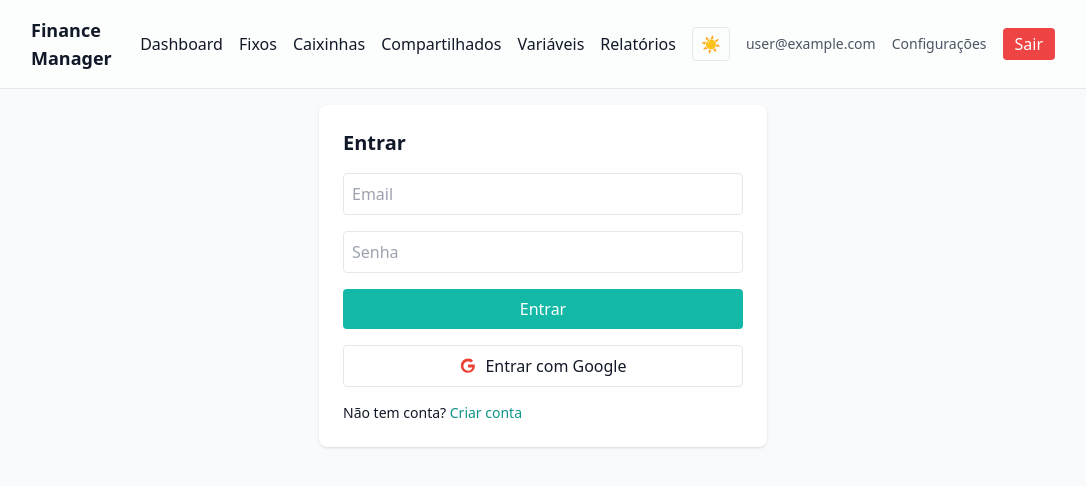
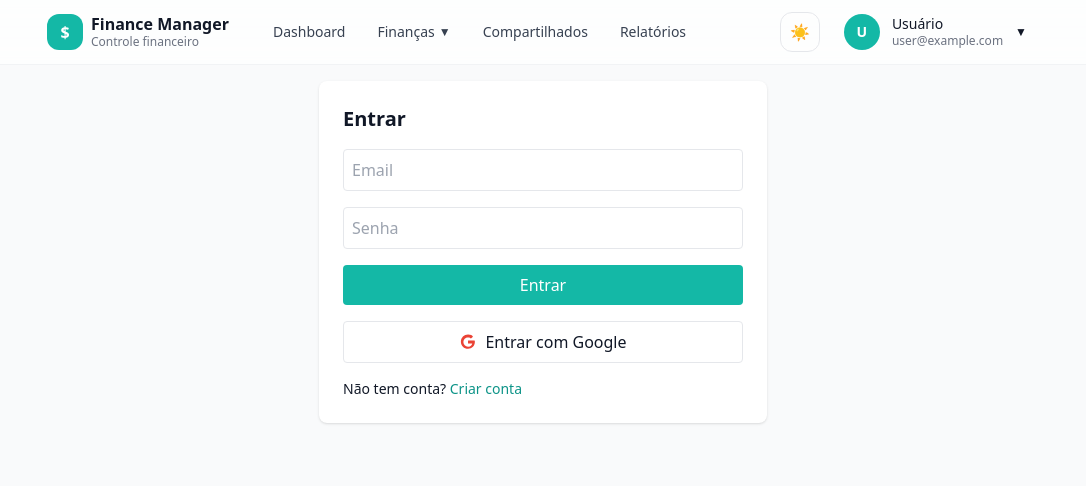
Before and after one commit to leo-serrao/finance_management, a React (Vite) app: page /login in a window 1280 px wide. Shown: the top 486 px of the page, without its empty margins (97-1183 px from the left). Built offline with nearby package versions, Linux system fonts and the light colour scheme; no server answers; the database is empty; sample sign-in values are in the browser's storage.

Commit message:
Improving web version header

```diff
--- a/src/components/Header.tsx
+++ b/src/components/Header.tsx
@@ -1,5 +1,5 @@
 import React, { useState } from 'react'
-import { Link, useNavigate } from 'react-router-dom'
+import { Link, NavLink, useLocation, useNavigate } from 'react-router-dom'
 import { useAuth } from '../contexts/AuthContext'
 import { useFinanceStore } from '../store/useFinanceStore'
 import { useTheme } from '../contexts/ThemeContext'
@@ -9,39 +9,257 @@ export default function Header() {
   const { profile } = useFinanceStore()
   const navigate = useNavigate()
   const { theme, toggle } = useTheme()
+
+  const location = useLocation()
+  const financeActive =
+    location.pathname.startsWith('/fixed') ||
+    location.pathname.startsWith('/variable') ||
+    location.pathname.startsWith('/boxes')
+
   const [open, setOpen] = useState(false)
+  const [financeOpen, setFinanceOpen] = useState(false)
+  const [profileOpen, setProfileOpen] = useState(false)
 
   async function handleLogout() {
     await logout()
     navigate('/login')
   }
 
+  const navClass = ({ isActive }: { isActive: boolean }) =>
+    `px-3 py-2 rounded-lg text-sm transition ${
+      isActive
+        ? 'bg-teal-500 text-white'
+        : 'text-gray-700 dark:text-gray-200 hover:bg-gray-100 dark:hover:bg-gray-800'
+    }`
+
   return (
-    <header className="p-4 border-b bg-white/60 dark:bg-gray-800/60">
-      <div className="container mx-auto flex items-center justify-between">
-        <h1 className="text-lg font-semibold"><Link to="/">Finance Manager</Link></h1>
+    <header
+      className="
+        sticky top-0 z-40
+        border-b border-gray-200/50 dark:border-gray-700/50
+        bg-white/70 dark:bg-gray-900/70
+        backdrop-blur-xl
+      "
+    >
+      <div className="container mx-auto h-16 px-4 flex items-center justify-between">
+        {/* LEFT */}
+        <div className="flex items-center gap-8">
 
-        {/* Desktop nav */}
-        <nav className="hidden md:flex space-x-4 items-center">
-          <Link to="/">Dashboard</Link>
-          <Link to="/fixed">Fixos</Link>
-          <Link to="/boxes">Caixinhas</Link>
-          <Link to="/shared">Compartilhados</Link>
-          <Link to="/variable">Variáveis</Link>
-          <Link to="/reports">Relatórios</Link>
-          <button onClick={toggle} aria-label="Toggle theme" className="px-2 py-1 rounded border">
+          {/* Logo */}
+          <Link
+            to="/"
+            className="flex items-center gap-2 shrink-0"
+          >
+            <div className="w-9 h-9 rounded-xl bg-teal-500 text-white flex items-center justify-center font-bold">
+              $
+            </div>
+
+            <div className="hidden sm:block">
+              <div className="font-semibold leading-tight">
+                Finance Manager
+              </div>
+
+              <div className="text-xs text-gray-500 dark:text-gray-400">
+                Controle financeiro
+              </div>
+            </div>
+          </Link>
+
+          {/* Desktop nav */}
+          <nav className="hidden md:flex items-center gap-2">
+
+            <NavLink to="/" className={navClass}>
+              Dashboard
+            </NavLink>
+
+            {/* Finance dropdown */}
+            <div className="relative">
+              <button
+                onClick={() => setFinanceOpen(v => !v)}
+                className={`
+                  px-3 py-2 rounded-lg text-sm transition
+                  flex items-center gap-1
+                  ${
+                    financeActive
+                      ? 'bg-teal-500 text-white'
+                      : 'text-gray-700 dark:text-gray-200 hover:bg-gray-100 dark:hover:bg-gray-800'
+                  }
+                `}
+              >
+                Finanças
+                <span className="text-xs">▼</span>
+              </button>
+
+              {financeOpen && (
+                <div
+                  className="
+                    absolute top-12 left-0 w-52
+                    rounded-xl border
+                    border-gray-200 dark:border-gray-700
+                    bg-white dark:bg-gray-900
+                    shadow-xl overflow-hidden
+                  "
+                >
+                  <NavLink
+                    to="/fixed"
+                    onClick={() => setFinanceOpen(false)}
+                    className={({ isActive }) =>
+                      `block px-4 py-3 text-sm transition ${
+                        isActive
+                          ? 'bg-teal-500 text-white'
+                          : 'hover:bg-gray-100 dark:hover:bg-gray-800'
+                      }`
+                    }
+                  >
+                    Gastos Fixos
+                  </NavLink>
+
+                  <NavLink
+                    to="/variable"
+                    onClick={() => setFinanceOpen(false)}
+                    className={({ isActive }) =>
+                      `block px-4 py-3 text-sm transition ${
+                        isActive
+                          ? 'bg-teal-500 text-white'
+                          : 'hover:bg-gray-100 dark:hover:bg-gray-800'
+                      }`
+                    }
+                  >
+                    Gastos Variáveis
+                  </NavLink>
+
+                  <NavLink
+                    to="/boxes"
+                    onClick={() => setFinanceOpen(false)}
+                    className={({ isActive }) =>
+                      `block px-4 py-3 text-sm transition ${
+                        isActive
+                          ? 'bg-teal-500 text-white'
+                          : 'hover:bg-gray-100 dark:hover:bg-gray-800'
+                      }`
+                    }
+                  >
+                    Caixinhas
+                  </NavLink>
+                </div>
+              )}
+            </div>
+
+            <NavLink to="/shared" className={navClass}>
+              Compartilhados
+            </NavLink>
+
+            <NavLink to="/reports" className={navClass}>
+              Relatórios
+            </NavLink>
+
+          </nav>
+        </div>
+
+        {/* RIGHT */}
+        <div className="hidden md:flex items-center gap-3">
+
+          {/* Theme */}
+          <button
+            onClick={toggle}
+            aria-label="Toggle theme"
+            className="
+              w-10 h-10 rounded-xl border
+              border-gray-200 dark:border-gray-700
+              flex items-center justify-center
+              hover:bg-gray-100 dark:hover:bg-gray-800
+              transition
+            "
+          >
             {theme === 'dark' ? '🌙' : '☀️'}
           </button>
+
           {!user ? (
-            <Link to="/login">Login</Link>
+            <Link
+              to="/login"
+              className="
+                px-4 py-2 rounded-xl
+                bg-teal-500 text-white text-sm
+                hover:bg-teal-600 transition
+              "
+            >
+              Login
+            </Link>
           ) : (
-            <>
-              <span className="text-sm text-gray-600 dark:text-gray-300">{profile?.displayName ?? user.email}</span>
-              <Link to="/settings" className="ml-2 text-sm text-gray-600 dark:text-gray-300">Configurações</Link>
-              <button onClick={handleLogout} className="ml-2 bg-red-500 text-white px-3 py-1 rounded">Sair</button>
-            </>
+            <div className="relative">
+
+              <button
+                onClick={() => setProfileOpen(v => !v)}
+                className="
+                  flex items-center gap-3
+                  px-3 py-2 rounded-xl
+                  hover:bg-gray-100 dark:hover:bg-gray-800
+                  transition
+                "
+              >
+                <div
+                  className="
+                    w-9 h-9 rounded-full
+                    bg-teal-500 text-white
+                    flex items-center justify-center
+                    font-semibold text-sm
+                  "
+                >
+                  {(profile?.displayName ?? user.email ?? 'U')
+                    .charAt(0)
+                    .toUpperCase()}
+                </div>
+
+                <div className="text-left">
+                  <div className="text-sm font-medium leading-tight">
+                    {profile?.displayName ?? 'Usuário'}
+                  </div>
+
+                  <div className="text-xs text-gray-500 dark:text-gray-400">
+                    {user.email}
+                  </div>
+                </div>
+
+                <span className="text-xs">▼</span>
+              </button>
+
+              {profileOpen && (
+                <div
+                  className="
+                    absolute right-0 top-14 w-60
+                    rounded-xl border
+                    border-gray-200 dark:border-gray-700
+                    bg-white dark:bg-gray-900
+                    shadow-xl overflow-hidden
+                  "
+                >
+                  <NavLink
+                    to="/settings"
+                    onClick={() => setProfileOpen(false)}
+                    className="
+                      block px-4 py-3 text-sm
+                      hover:bg-gray-100 dark:hover:bg-gray-800
+                    "
+                  >
+                    Configurações
+                  </NavLink>
+
+                  <button
+                    onClick={handleLogout}
+                    className="
+                      w-full text-left
+                      px-4 py-3 text-sm text-red-500
+                      hover:bg-red-50 dark:hover:bg-red-950/30
+                    "
+                  >
+                    Sair
+                  </button>
+                </div>
+              )}
+
+            </div>
           )}
-        </nav>
+        </div>
 
         {/* Mobile toggle */}
         <div className="md:hidden flex items-center gap-2">
```
